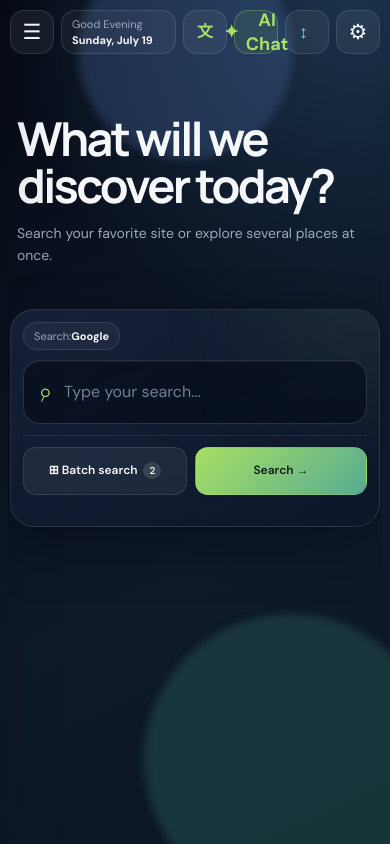
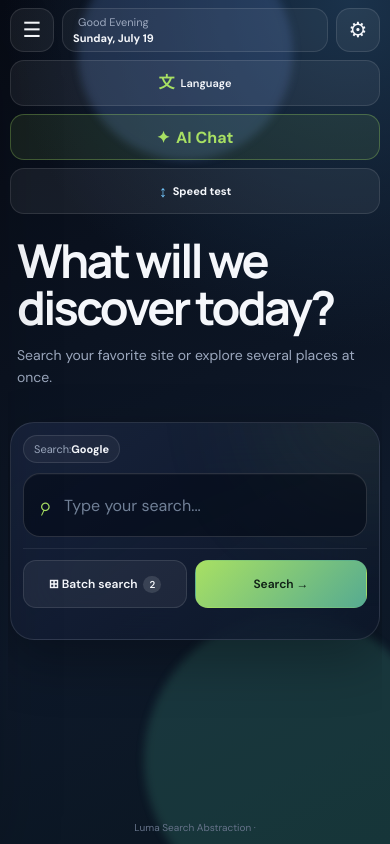
Before and after one commit to Wesley0010012/LumaSearchAbstraction, a plain HTML site: page index.html in a window 390 px wide. Drawn offline with Linux system fonts and the light colour scheme.

Commit message:
fix: corrects design

```diff
--- a/styles.css
+++ b/styles.css
@@ -187,13 +187,14 @@
   .ambient-one { width:75vw;height:75vw;opacity:.3; }.ambient-two { width:55vw;height:55vw;left:20%;opacity:.3; }
   .app-shell { padding:max(8px,env(safe-area-inset-top)) max(8px,env(safe-area-inset-right)) max(8px,env(safe-area-inset-bottom)) max(8px,env(safe-area-inset-left)); }
   .main-content { padding:0;overflow-y:auto;overscroll-behavior-y:contain;scrollbar-width:none; }.main-content::-webkit-scrollbar { display:none; }
-  .topbar { min-height:48px;gap:7px;padding:0 2px; }
-  .icon-button,.menu-button,.language-picker,.ai-chat-trigger,.speed-test-trigger { min-width:44px;width:44px;height:44px;border-radius:14px; }
-  .datetime-card { min-width:0;flex:1;gap:0;padding:6px 10px;height:44px;border-radius:14px; }
+  .topbar { display:grid;grid-template-columns:44px minmax(0,1fr) 44px;grid-template-areas:"menu date preferences" "language language language" "ai ai ai" "speed speed speed";gap:8px;padding:0 2px; }
+  .menu-button { grid-area:menu; }.datetime-card { grid-area:date; }#openPreferences { grid-area:preferences; }.language-picker { grid-area:language; }.ai-chat-trigger { grid-area:ai; }.speed-test-trigger { grid-area:speed; }
+  .icon-button,.menu-button { min-width:44px;width:44px;height:44px;border-radius:14px; }
+  .datetime-card { min-width:0;width:100%;justify-content:center;gap:0;padding:6px 10px;height:44px;border-radius:14px;text-align:center; }
   .datetime-card .clock { display:none; }.date-block { min-width:0; }.date-block strong { max-width:100%;overflow:hidden;text-overflow:ellipsis;white-space:nowrap;font-size:11px; }
-  .language-picker { margin-left:0;padding:0;justify-content:center; }.language-picker > strong { display:none; }.language-picker > span { font-size:16px; }
-  .ai-chat-trigger,.speed-test-trigger { padding:0;justify-content:center;font-size:0; }.ai-chat-trigger span,.speed-test-trigger span { font-size:18px; }
-  .hero { min-height:calc(100dvh - 64px - env(safe-area-inset-top) - env(safe-area-inset-bottom));padding:clamp(22px,6vh,58px) 2px 14px;gap:clamp(24px,5vh,42px);align-content:start; }
+  .language-picker,.ai-chat-trigger,.speed-test-trigger { width:100%;min-width:0;height:46px;margin:0;padding:0 8px;justify-content:center;gap:6px;border-radius:14px;font-size:11px; }
+  .language-picker > strong { display:block;font-size:11px; }.language-picker > span,.ai-chat-trigger span,.speed-test-trigger span { flex:0 0 auto;font-size:16px; }
+  .hero { min-height:calc(100dvh - 226px - env(safe-area-inset-top) - env(safe-area-inset-bottom));padding:clamp(20px,4vh,40px) 2px 14px;gap:clamp(22px,4vh,36px);align-content:start; }
   .hero-copy { padding:0 7px;text-align:left; }
   h1 { font-size:clamp(38px,12vw,54px);line-height:1.01;margin:8px 0 14px;letter-spacing:-.058em; }
   .hero-copy p { max-width:340px;margin:0;font-size:14px;line-height:1.55; }
@@ -218,7 +219,8 @@
   .speed-test-results { grid-template-columns:repeat(3,1fr);gap:5px;margin:14px 0 10px; }.speed-test-results article { display:flex;flex-direction:column;align-items:center;text-align:center;padding:9px 4px; }.metric-icon { margin-bottom:5px; }.speed-test-results strong { font-size:15px; }.speed-test-gauge { width:132px;height:132px;margin:10px auto 8px; }.speed-test-consent { min-height:44px; }.speed-test-start { min-height:48px; }
 }
 @media (max-width:370px) {
-  .topbar { gap:5px; }.datetime-card { padding-inline:8px; }.date-block #greeting { display:none; }
+  .topbar { gap:6px; }.datetime-card { padding-inline:8px; }.date-block #greeting { display:none; }
+  .language-picker,.ai-chat-trigger,.speed-test-trigger { padding-inline:5px;font-size:10px;gap:4px; }.language-picker > strong { font-size:10px; }
   h1 { font-size:36px; }.hero { gap:20px;padding-top:18px; }.hero-copy p { font-size:13px; }
   .search-actions { grid-template-columns:1fr; }.speed-test-results strong { font-size:13px; }
 }
```
